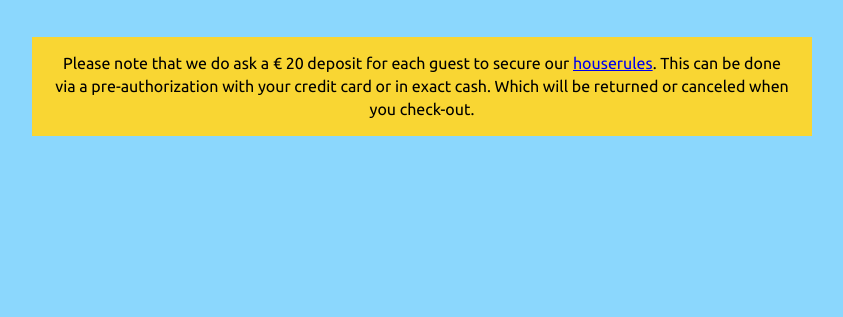
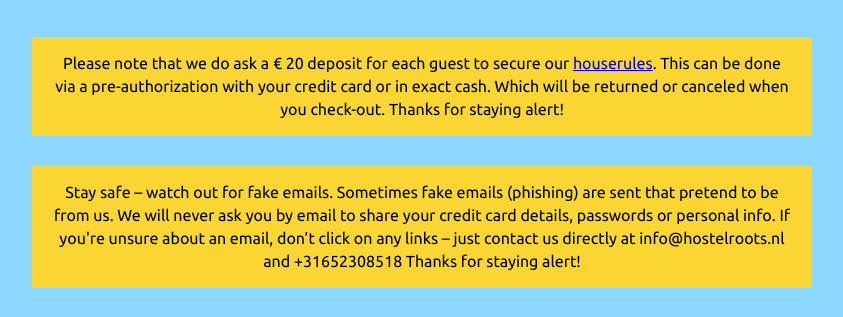
Before and after one commit to SteveJonk/mews-mail-templates, a website: page confirmation-mail.html in a window 1280 px wide. Shown: the part 4094-4411 px from the top of the page, without its empty margins (218-1061 px from the left). Before the commit the page ends 4259 px from the top, so only its background shows below. Drawn offline with Linux system fonts and the light colour scheme.

Commit message:
style: seperate block for warning message

```diff
--- a/confirmation-mail.html
+++ b/confirmation-mail.html
@@ -553,6 +553,21 @@
           >houserules</a
           >. This can be done via a pre-authorization with your credit card or in
           exact cash. Which will be returned or canceled when you check-out.
+
+          Thanks for staying alert!
+        </p>
+
+        <p
+                style="
+                margin-top: 30px;
+                text-align: center;
+                background-color: #f9d633;
+                padding: 15px 20px;
+              "
+        >
+          Stay safe – watch out for fake emails. Sometimes fake emails (phishing) are sent that pretend to be from us. We will never ask you by email to share your credit card details, passwords or personal info. If you're unsure about an email, don’t click on any links – just contact us directly at info@hostelroots.nl and +31652308518
+
+          Thanks for staying alert!
         </p>
       </div>
     </td>
```
Lines whose indentation alone changed are shown as unchanged.
